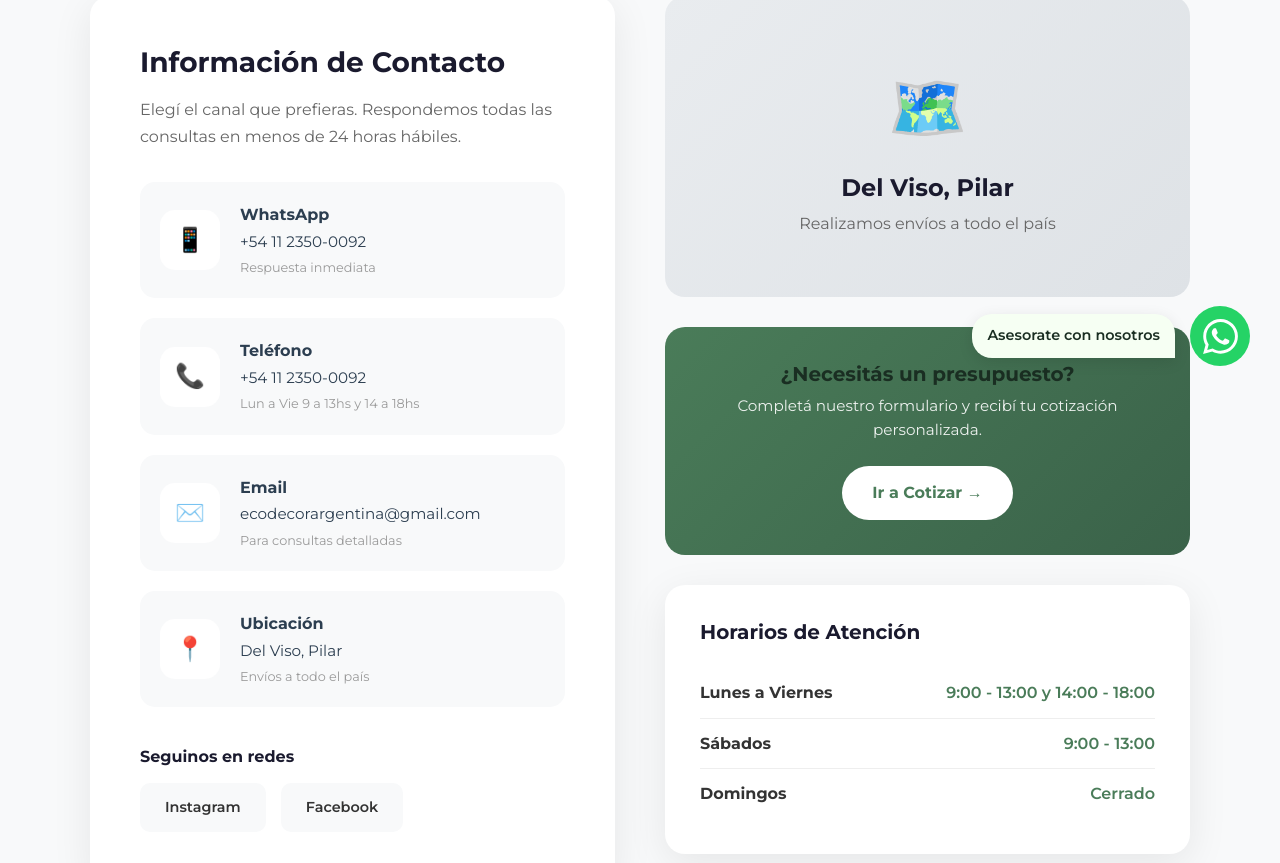
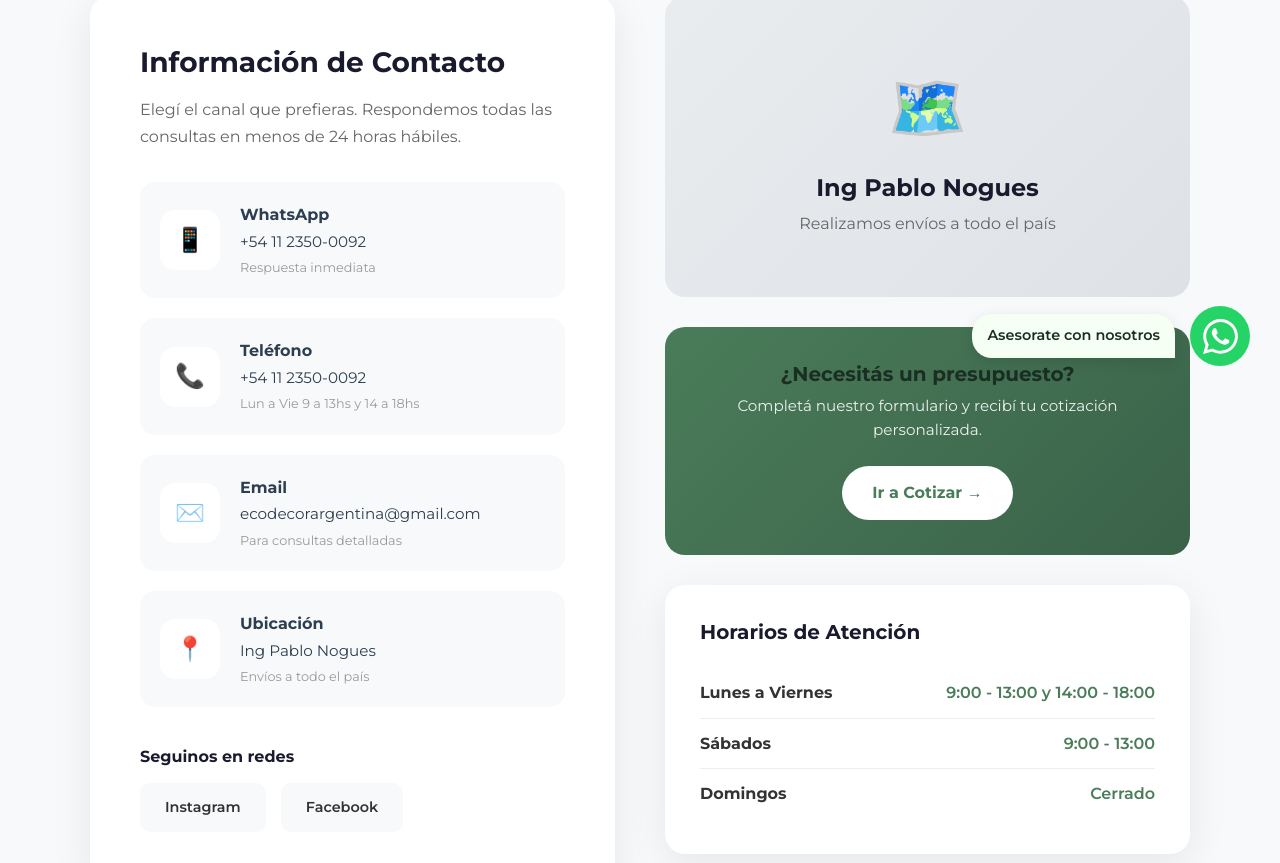
Before and after one commit to tomisteven/cliente-ecodecor, a React (Vite) app: page /contacto in a window 1280 px wide. Shown: the part 404-1267 px from the top of the page. Built offline with nearby package versions, Linux system fonts and the light colour scheme.

Commit message:
direccion

```diff
--- a/src/pages/Contacto.jsx
+++ b/src/pages/Contacto.jsx
@@ -86,7 +86,7 @@ const Contacto = () => {
                                     <div className="method-icon location">📍</div>
                                     <div className="method-info">
                                         <strong>Ubicación</strong>
-                                        <span>Del Viso, Pilar</span>
+                                        <span>Ing Pablo Nogues</span>
                                         <small>Envíos a todo el país</small>
                                     </div>
                                 </div>
@@ -114,7 +114,7 @@ const Contacto = () => {
                         >
                             <div className="map-placeholder">
                                 <span>🗺️</span>
-                                <h3>Del Viso, Pilar</h3>
+                                <h3>Ing Pablo Nogues</h3>
                                 <p>Realizamos envíos a todo el país</p>
                             </div>
 
--- a/src/pages/Provincias.jsx
+++ b/src/pages/Provincias.jsx
@@ -11,9 +11,9 @@ const provincesData = [
         featured: true,
         sellers: [
             {
-                name: "EcoDecor Pilar",
-                address: "Av 12 Octubre 3005, Del Viso",
-                city: "Pilar",
+                name: "EcoDecor Casa Central",
+                address: "Guayaquil 1730, Ing Pablo Nogues",
+                city: "Solo Con Cita Previa",
                 phone: "+54 9 11 2518 1120"
             }
         ]
```
